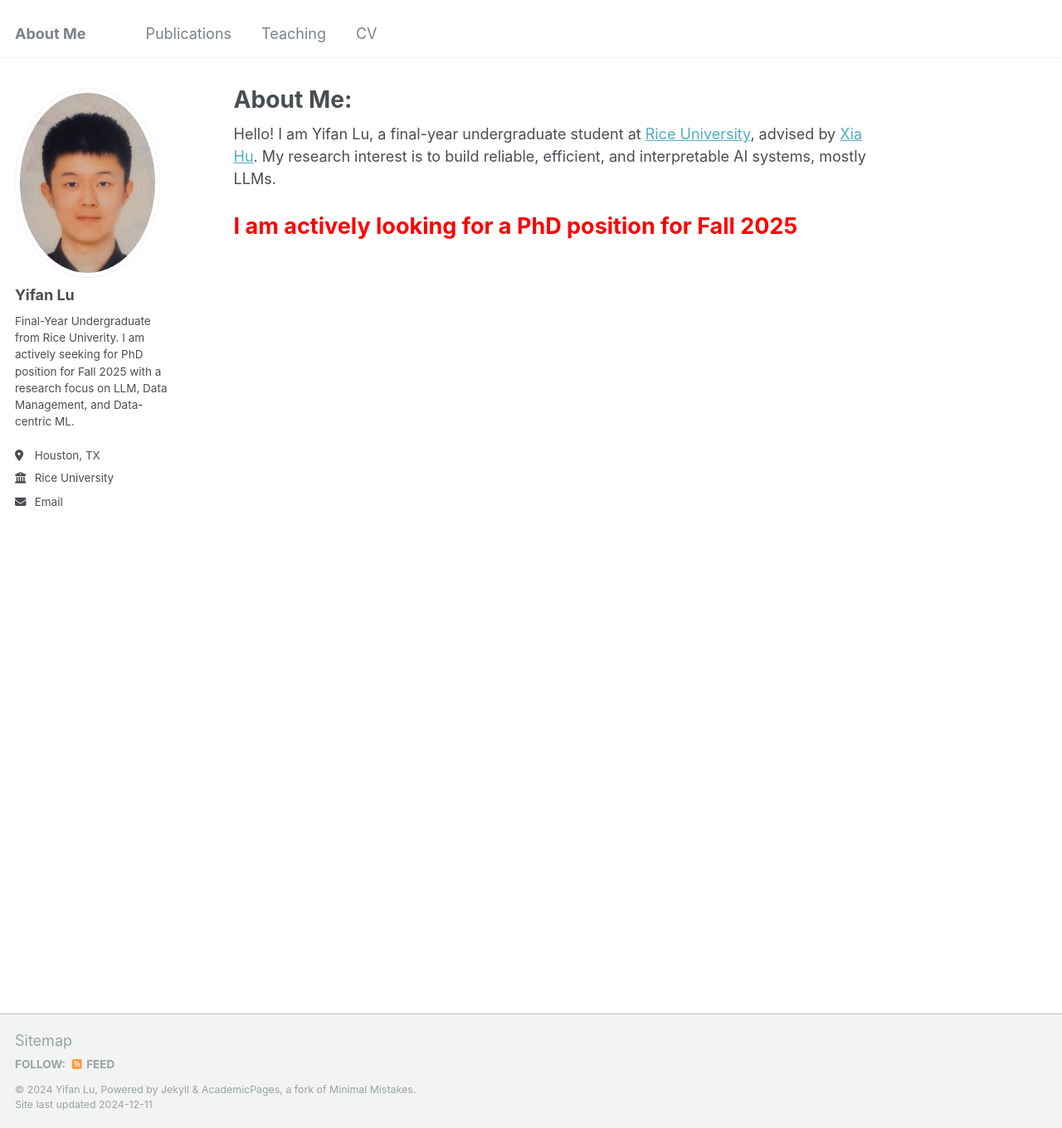
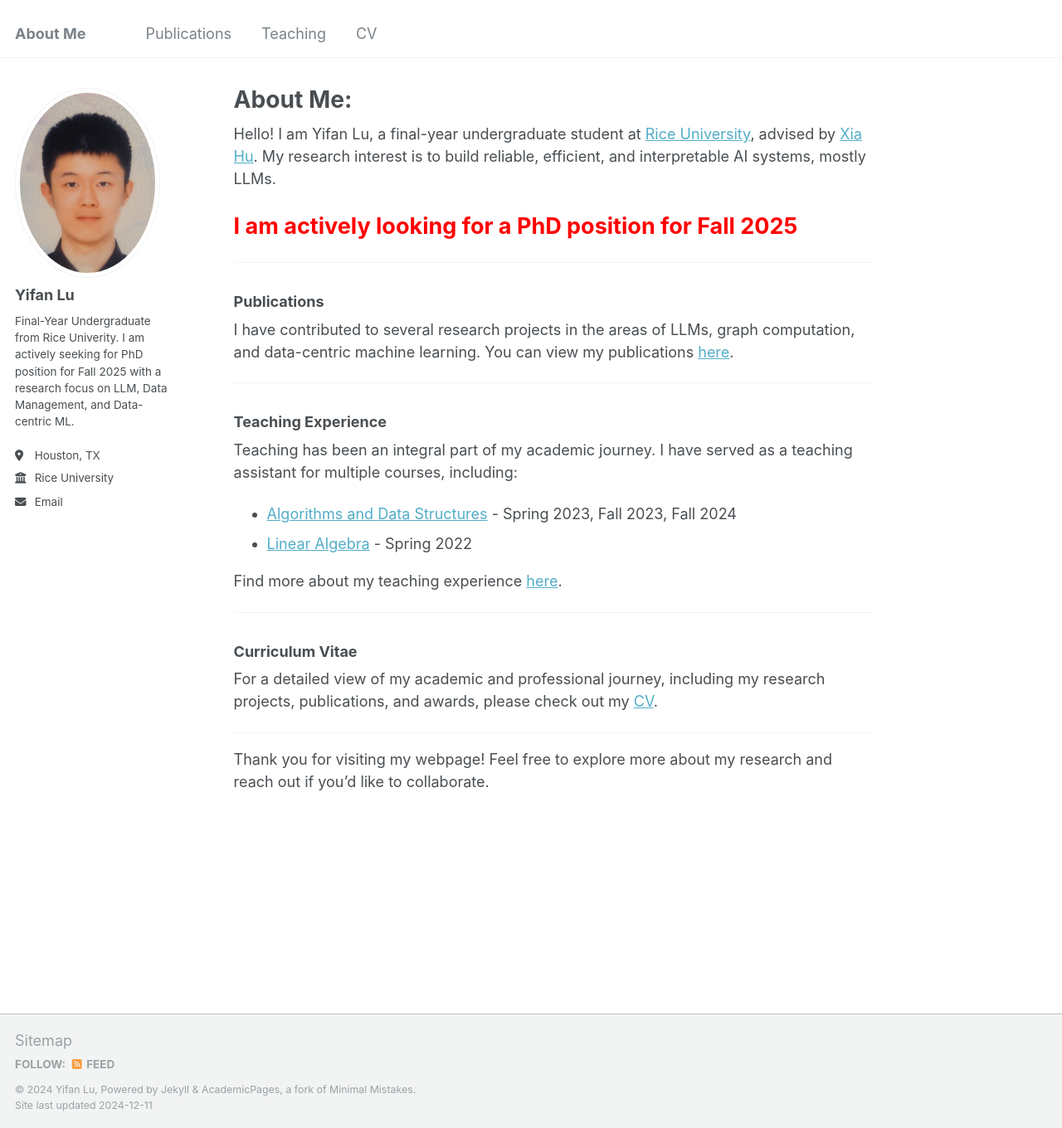
Before and after one commit to yl231/yl231.github.io, a Jekyll site: the page built from _pages/about.md, in a window 1280 px wide and 1360 px high. Shown: the whole window at 83% size. Built offline with Jekyll 4.4.1, drawn with Linux system fonts in a browser that asks for light colours.

Commit message:
Update about.md

```diff
--- a/_pages/about.md
+++ b/_pages/about.md
@@ -11,3 +11,26 @@ redirect_from:
 Hello! I am Yifan Lu, a final-year undergraduate student at [Rice University](https://www.rice.edu/), advised by [Xia Hu](https://cs.rice.edu/~xh37/index.html). My research interest is to build reliable, efficient, and interpretable AI systems, mostly LLMs.
 
 <span style="color: red; font-size: 1.5em;"><strong>I am actively looking for a PhD position for Fall 2025</strong></span>
+
+---
+
+### Publications
+I have contributed to several research projects in the areas of LLMs, graph computation, and data-centric machine learning. You can view my publications [here](https://yl231.github.io/publications/).
+
+---
+
+### Teaching Experience
+Teaching has been an integral part of my academic journey. I have served as a teaching assistant for multiple courses, including:
+- [Algorithms and Data Structures](https://yl231.github.io/teaching/) - Spring 2023, Fall 2023, Fall 2024
+- [Linear Algebra](https://yl231.github.io/teaching/) - Spring 2022
+
+Find more about my teaching experience [here](https://yl231.github.io/teaching/).
+
+---
+
+### Curriculum Vitae
+For a detailed view of my academic and professional journey, including my research projects, publications, and awards, please check out my [CV](https://yl231.github.io/cv/).
+
+---
+
+Thank you for visiting my webpage! Feel free to explore more about my research and reach out if you'd like to collaborate.
```
